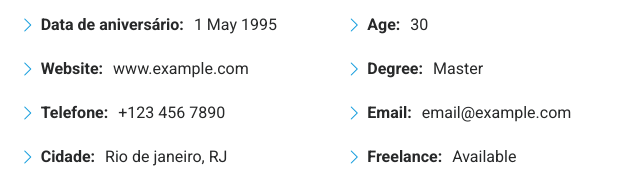
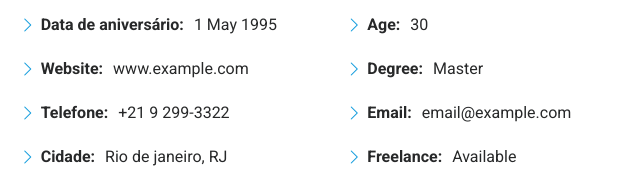
Before and after one commit to Lordbeik/iPortfolio, a plain HTML site: page index.html in a window 1280 px wide. Shown: the part 1118-1304 px from the top of the page, 619-1259 px from the left. Drawn offline with Linux system fonts and the light colour scheme.

Commit message:
correcão de número de telefone

```diff
--- a/index.html
+++ b/index.html
@@ -129,7 +129,7 @@
                 <ul>
                   <li><i class="bi bi-chevron-right"></i> <strong>Data de aniversário:</strong> <span>1 May 1995</span></li>
                   <li><i class="bi bi-chevron-right"></i> <strong>Website:</strong> <span>www.example.com</span></li>
-                  <li><i class="bi bi-chevron-right"></i> <strong>Telefone:</strong> <span>+123 456 7890</span></li>
+                  <li><i class="bi bi-chevron-right"></i> <strong>Telefone:</strong> <span>+21 9 299-3322</span></li>
                   <li><i class="bi bi-chevron-right"></i> <strong>Cidade:</strong> <span>Rio de janeiro, RJ</span></li>
                 </ul>
               </div>
```
